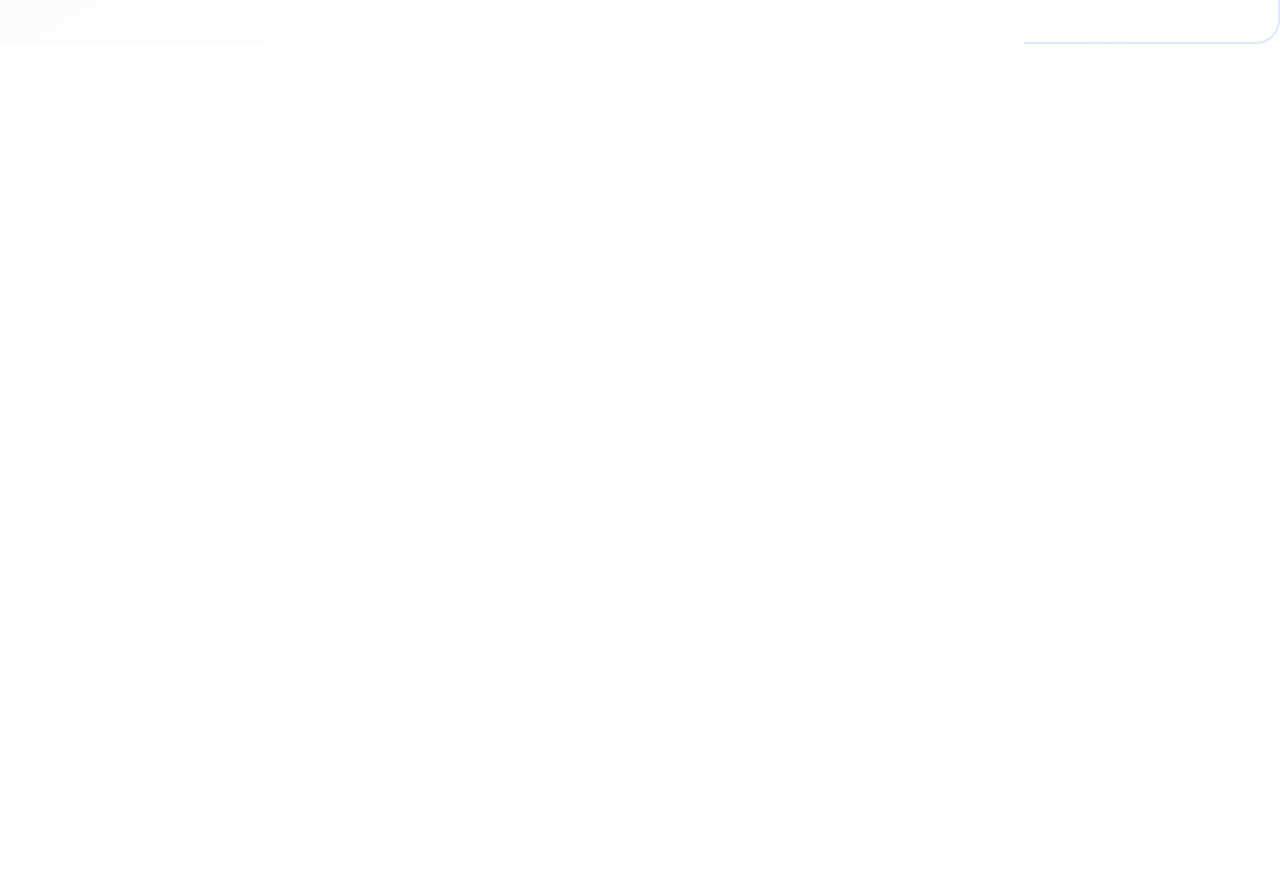
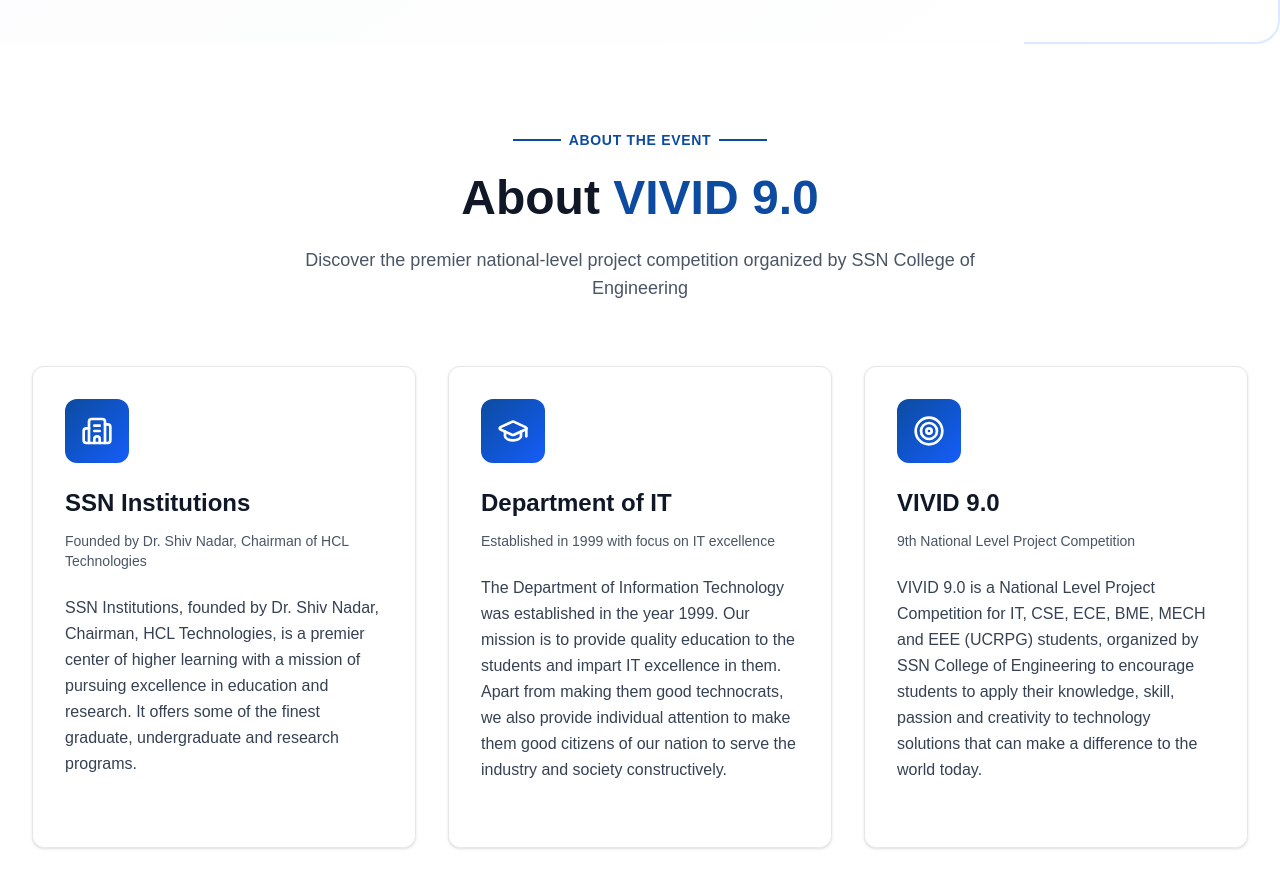
Before and after one commit to baggie11/Vivid-Website, a Next.js app: page / in a window 1280 px wide. Shown: the part 820-1708 px from the top of the page. Before the commit the page ends 864 px from the top, so only its background shows below. Built offline with nearby package versions, Linux system fonts and the light colour scheme.

Commit message:
added the about section

```diff
--- /dev/null
+++ b/app/components/About.tsx
@@ -0,0 +1,138 @@
+'use client';
+
+import { GraduationCap, Building2, Target, Award, Users, Lightbulb, ChevronRight, BookOpen, Cpu, Globe } from 'lucide-react';
+
+const About = () => {
+  const sections = [
+    {
+      title: "SSN Institutions",
+      icon: <Building2 className="w-8 h-8" />,
+      content: "SSN Institutions, founded by Dr. Shiv Nadar, Chairman, HCL Technologies, is a premier center of higher learning with a mission of pursuing excellence in education and research. It offers some of the finest graduate, undergraduate and research programs.",
+      highlight: "Founded by Dr. Shiv Nadar, Chairman of HCL Technologies",
+      stats: [
+        { label: "Founded by", value: "Dr. Shiv Nadar" },
+        { label: "Focus", value: "Excellence" }
+      ],
+      accentColor: "border-blue-500",
+      bgColor: "bg-blue-50"
+    },
+    {
+      title: "Department of IT",
+      icon: <GraduationCap className="w-8 h-8" />,
+      content: "The Department of Information Technology was established in the year 1999. Our mission is to provide quality education to the students and impart IT excellence in them. Apart from making them good technocrats, we also provide individual attention to make them good citizens of our nation to serve the industry and society constructively.",
+      highlight: "Established in 1999 with focus on IT excellence",
+      stats: [
+        { label: "Established", value: "1999" },
+        { label: "Mission", value: "Quality Education" }
+      ],
+      accentColor: "border-purple-500",
+      bgColor: "bg-purple-50"
+    },
+    {
+      title: "VIVID 9.0",
+      icon: <Target className="w-8 h-8" />,
+      content: "VIVID 9.0 is a National Level Project Competition for IT, CSE, ECE, BME, MECH and EEE (UCRPG) students, organized by SSN College of Engineering to encourage students to apply their knowledge, skill, passion and creativity to technology solutions that can make a difference to the world today.",
+      highlight: "9th National Level Project Competition",
+      stats: [
+        { label: "Edition", value: "9th" },
+        { label: "Level", value: "National" }
+      ],
+      accentColor: "border-emerald-500",
+      bgColor: "bg-emerald-50"
+    }
+  ];
+
+  const keyPoints = [
+    {
+      title: "Industry Collaboration",
+      description: "Strong ties with technology leaders",
+      icon: <Cpu className="w-6 h-6" />
+    },
+    {
+      title: "Academic Excellence",
+      description: "Top-tier educational programs",
+      icon: <BookOpen className="w-6 h-6" />
+    },
+    {
+      title: "Global Impact",
+      description: "Solutions for real-world problems",
+      icon: <Globe className="w-6 h-6" />
+    },
+    {
+      title: "Innovation Hub",
+      description: "Fostering creative thinking",
+      icon: <Lightbulb className="w-6 h-6" />
+    }
+  ];
+
+  return (
+    <section id="about" className="py-20 bg-white">
+      <div className="max-w-7xl mx-auto px-4 sm:px-6 lg:px-8">
+        {/* Section Header */}
+        <div className="text-center mb-16">
+          <div className="inline-flex items-center gap-2 mb-6">
+            <div className="w-12 h-0.5 bg-[#0D4BA0]"></div>
+            <span className="text-[#0D4BA0] font-semibold tracking-wider uppercase text-sm">About The Event</span>
+            <div className="w-12 h-0.5 bg-[#0D4BA0]"></div>
+          </div>
+          <h2 className="text-4xl md:text-5xl font-bold text-gray-900 mb-6">
+            About <span className="text-[#0D4BA0]">VIVID 9.0</span>
+          </h2>
+          <p className="text-lg text-gray-600 max-w-3xl mx-auto">
+            Discover the premier national-level project competition organized by SSN College of Engineering
+          </p>
+        </div>
+
+        {/* Three Column Layout - All Sections Side by Side */}
+        <div className="grid grid-cols-1 md:grid-cols-3 gap-8 mb-20">
+          {sections.map((section, index) => (
+            <div
+              key={section.title}
+              className="group relative"
+            >
+              {/* Card with hover effect */}
+              <div className="relative h-full bg-white rounded-xl border border-gray-200 p-8 shadow-sm hover:shadow-xl transition-all duration-300 hover:-translate-y-1">
+                {/* Top accent border */}
+                <div className={`absolute top-0 left-0 right-0 h-1 ${section.accentColor} rounded-t-xl`}></div>
+
+                {/* Icon */}
+                <div className="w-16 h-16 rounded-xl bg-gradient-to-br from-[#0D4BA0] to-blue-600 flex items-center justify-center mb-6">
+                  <div className="text-white">
+                    {section.icon}
+                  </div>
+                </div>
+
+                {/* Title */}
+                <h3 className="text-2xl font-bold text-gray-900 mb-3">
+                  {section.title}
+                </h3>
+
+                {/* Highlight */}
+                <p className="text-gray-600 text-sm mb-6 font-medium">
+                  {section.highlight}
+                </p>
+
+                {/* Content */}
+                <p className="text-gray-700 leading-relaxed mb-8">
+                  {section.content}
+                </p>
+
+
+                {/* Bottom accent */}
+                <div className={`absolute bottom-0 left-0 right-0 h-1 ${section.accentColor} opacity-0 group-hover:opacity-100 transition-opacity duration-300 rounded-b-xl`}></div>
+              </div>
+            </div>
+          ))}
+        </div>
+
+
+
+
+
+
+      </div>
+    </section>
+  );
+};
+
+export default About;
--- a/app/page.tsx
+++ b/app/page.tsx
@@ -1,11 +1,12 @@
 import Hero from "./components/Hero";
-
+import About from "./components/About";
 
 export default function Home() {
   return (
     <main className="min-h-screen bg-white dark:bg-gray-950">
 
       <Hero />
+      <About/>
 
     </main>
   );
```
